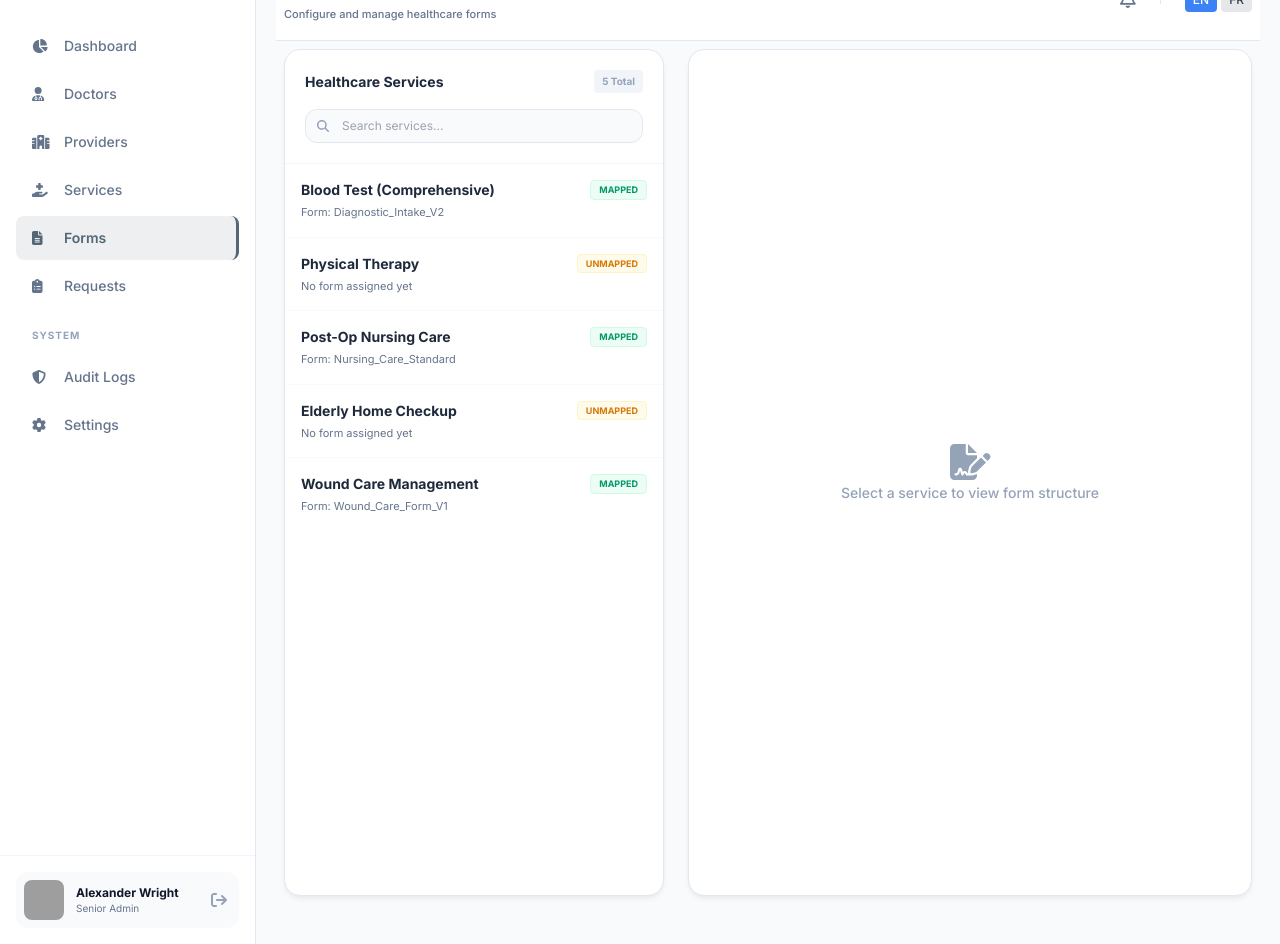
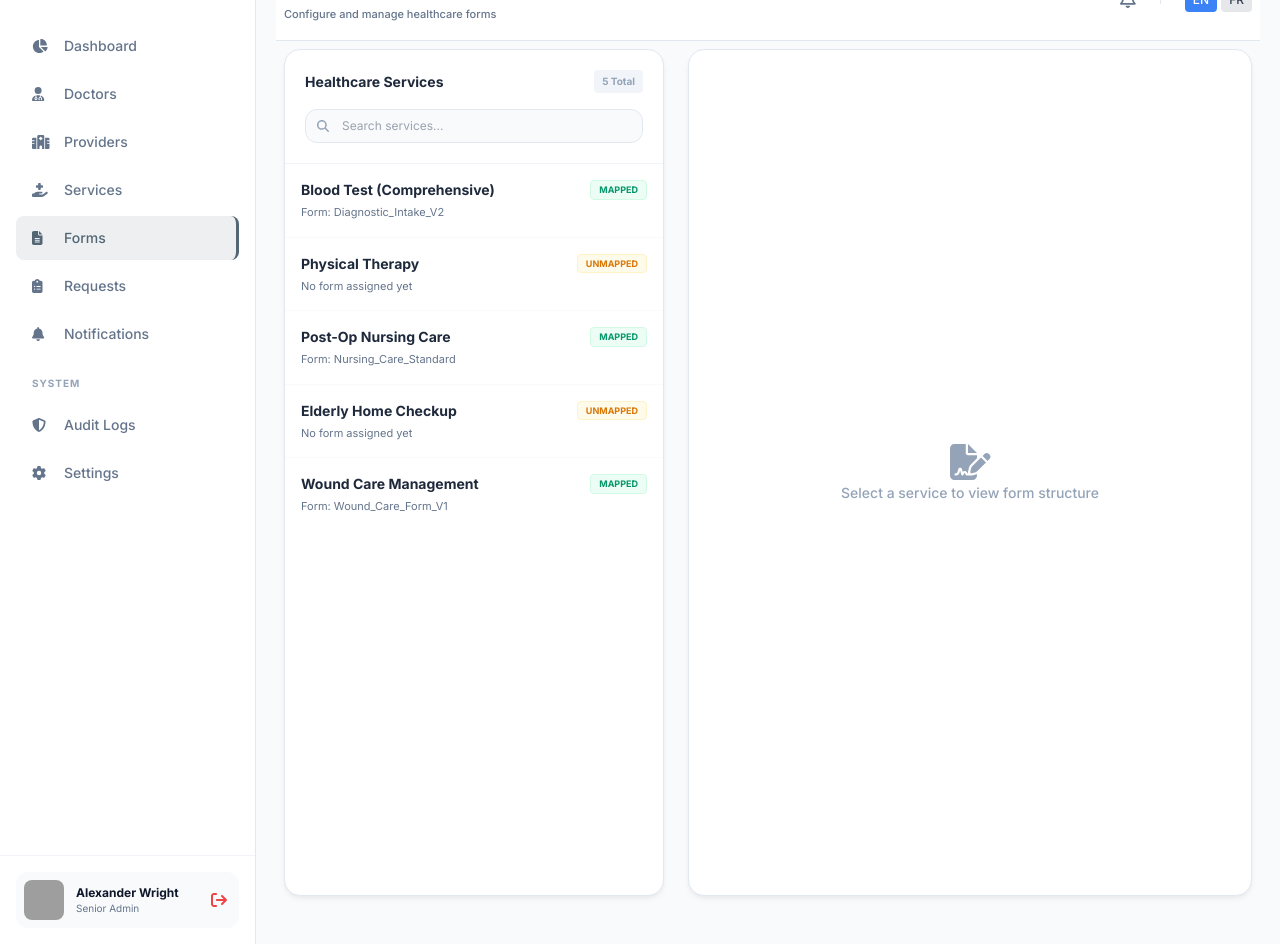
Before and after one commit to Mayuri2502/at-home-healthcare-admin-react, a React (Create React App) app: page /forms in a window 1280 px wide. Shown: the part 80-1024 px from the top of the page. Built offline with nearby package versions, Linux system fonts and the light colour scheme; sample sign-in values are in the browser's storage; grey boxes are pictures that could not be loaded.

Commit message:
navigation of sidebar not working

```diff
--- a/src/pages/forms/index.tsx
+++ b/src/pages/forms/index.tsx
@@ -5,6 +5,7 @@ import { FormStructureViewer } from './FormStructureViewer';
 import { UnmapModal } from './UnmapModal';
 import { Service } from './FormTypes';
 import LanguageSwitcher from '../../components/LanguageSwitcher';
+import Sidebar from '../../components/dashboard/Sidebar';
 
 const Forms: React.FC = () => {
   const { t } = useTranslation();
@@ -81,62 +82,7 @@ const Forms: React.FC = () => {
 
   return (
     <div className="flex h-[1024px] overflow-hidden">
-      {/* Sidebar Navigation */}
-      <aside className="w-64 bg-white border-r border-slate-200 flex flex-col flex-shrink-0">
-        <div className="p-6 flex items-center gap-3">
-          <div className="w-10 h-10 bg-primary/10 rounded-xl flex items-center justify-center">
-            <div className="static top-0">
-              <i className="fa-solid fa-atom text-primary text-xs animate-pulse"></i>
-            </div>
-          </div>
-          <span className="text-xl font-bold text-slate-800 tracking-tight">At-Home</span>
-        </div>
-        <nav className="flex-1 mt-4 overflow-y-auto px-4 space-y-1">
-          <button className="flex items-center gap-3 px-4 py-3 text-slate-500 hover:bg-slate-50 rounded-lg text-sm font-medium transition-colors w-full text-left">
-            <i className="fa-solid fa-chart-pie w-5"></i> {t('navigation.dashboard')}
-          </button>
-          <button className="flex items-center gap-3 px-4 py-3 text-slate-500 hover:bg-slate-50 rounded-lg text-sm font-medium transition-colors w-full text-left">
-            <i className="fa-solid fa-user-doctor w-5"></i> {t('navigation.doctors')}
-          </button>
-          <button className="flex items-center gap-3 px-4 py-3 text-slate-500 hover:bg-slate-50 rounded-lg text-sm font-medium transition-colors w-full text-left">
-            <i className="fa-solid fa-hospital w-5"></i> {t('navigation.providers')}
-          </button>
-          <button className="flex items-center gap-3 px-4 py-3 text-slate-500 hover:bg-slate-50 rounded-lg text-sm font-medium transition-colors w-full text-left">
-            <i className="fa-solid fa-hand-holding-medical w-5"></i> {t('navigation.services')}
-          </button>
-          <button className="sidebar-item-active flex items-center gap-3 px-4 py-3 rounded-lg text-sm font-semibold transition-colors w-full text-left">
-            <i className="fa-solid fa-file-lines w-5"></i> {t('navigation.forms')}
-          </button>
-          <button className="flex items-center gap-3 px-4 py-3 text-slate-500 hover:bg-slate-50 rounded-lg text-sm font-medium transition-colors w-full text-left">
-            <i className="fa-solid fa-clipboard-list w-5"></i> {t('navigation.requests')}
-          </button>
-          <div className="pt-4 pb-2">
-            <p className="px-4 text-[10px] font-bold text-slate-400 uppercase tracking-widest">{t('navigation.system')}</p>
-          </div>
-          <button className="flex items-center gap-3 px-4 py-3 text-slate-500 hover:bg-slate-50 rounded-lg text-sm font-medium transition-colors w-full text-left">
-            <i className="fa-solid fa-shield-halved w-5"></i> {t('navigation.auditLogs')}
-          </button>
-          <button className="flex items-center gap-3 px-4 py-3 text-slate-500 hover:bg-slate-50 rounded-lg text-sm font-medium transition-colors w-full text-left">
-            <i className="fa-solid fa-gear w-5"></i> {t('navigation.settings')}
-          </button>
-        </nav>
-        <div className="p-4 border-t border-slate-100">
-          <div className="flex items-center gap-3 p-2 bg-slate-50 rounded-xl">
-            <img
-              src="https://storage.googleapis.com/uxpilot-auth.appspot.com/avatars/avatar-2.jpg"
-              alt="Admin"
-              className="w-10 h-10 rounded-lg object-cover"
-            />
-            <div className="flex-1 min-w-0">
-              <p className="text-xs font-bold text-slate-900 truncate">{t('navigation.adminName')}</p>
-              <p className="text-[10px] text-slate-500 truncate">{t('navigation.adminRole')}</p>
-            </div>
-            <button className="text-slate-400 hover:text-danger p-1">
-              <i className="fa-solid fa-arrow-right-from-bracket"></i>
-            </button>
-          </div>
-        </div>
-      </aside>
+      <Sidebar />
 
       {/* Main Content */}
       <main className="flex-1 flex flex-col min-w-0 bg-slate-50 overflow-y-auto">
--- a/src/pages/requests/index.tsx
+++ b/src/pages/requests/index.tsx
@@ -3,6 +3,7 @@ import { useTranslation } from 'react-i18next';
 import { RequestDetailModal } from './RequestDetailModal';
 import { RequestData } from './RequestTypes';
 import LanguageSwitcher from '../../components/LanguageSwitcher';
+import Sidebar from '../../components/dashboard/Sidebar';
 
 const Requests: React.FC = () => {
   const { t } = useTranslation();
@@ -96,62 +97,7 @@ const Requests: React.FC = () => {
 
   return (
     <div className="flex h-[1024px] overflow-hidden">
-      {/* Sidebar Navigation */}
-      <aside className="w-64 bg-white border-r border-slate-200 flex flex-col flex-shrink-0">
-        <div className="p-6 flex items-center gap-3">
-          <div className="w-10 h-10 bg-primary/10 rounded-xl flex items-center justify-center">
-            <div className="static top-0">
-              <i className="fa-solid fa-atom text-primary text-xs animate-pulse"></i>
-            </div>
-          </div>
-          <span className="text-xl font-bold text-slate-800 tracking-tight">At-Home</span>
-        </div>
-        <nav className="flex-1 mt-4 overflow-y-auto px-4 space-y-1">
-          <button className="flex items-center gap-3 px-4 py-3 text-slate-500 hover:bg-slate-50 rounded-lg text-sm font-medium transition-colors w-full text-left">
-            <i className="fa-solid fa-chart-pie w-5"></i> {t('navigation.dashboard')}
-          </button>
-          <button className="flex items-center gap-3 px-4 py-3 text-slate-500 hover:bg-slate-50 rounded-lg text-sm font-medium transition-colors w-full text-left">
-            <i className="fa-solid fa-user-doctor w-5"></i> {t('navigation.doctors')}
-          </button>
-          <button className="flex items-center gap-3 px-4 py-3 text-slate-500 hover:bg-slate-50 rounded-lg text-sm font-medium transition-colors w-full text-left">
-            <i className="fa-solid fa-hospital w-5"></i> {t('navigation.providers')}
-          </button>
-          <button className="flex items-center gap-3 px-4 py-3 text-slate-500 hover:bg-slate-50 rounded-lg text-sm font-medium transition-colors w-full text-left">
-            <i className="fa-solid fa-hand-holding-medical w-5"></i> {t('navigation.services')}
-          </button>
-          <button className="flex items-center gap-3 px-4 py-3 text-slate-500 hover:bg-slate-50 rounded-lg text-sm font-medium transition-colors w-full text-left">
-            <i className="fa-solid fa-file-lines w-5"></i> {t('navigation.forms')}
-          </button>
-          <button className="sidebar-item-active flex items-center gap-3 px-4 py-3 rounded-lg text-sm font-semibold transition-colors w-full text-left">
-            <i className="fa-solid fa-clipboard-list w-5"></i> {t('navigation.requests')}
-          </button>
-          <div className="pt-4 pb-2">
-            <p className="px-4 text-[10px] font-bold text-slate-400 uppercase tracking-widest">{t('navigation.system')}</p>
-          </div>
-          <button className="flex items-center gap-3 px-4 py-3 text-slate-500 hover:bg-slate-50 rounded-lg text-sm font-medium transition-colors w-full text-left">
-            <i className="fa-solid fa-shield-halved w-5"></i> {t('navigation.auditLogs')}
-          </button>
-          <button className="flex items-center gap-3 px-4 py-3 text-slate-500 hover:bg-slate-50 rounded-lg text-sm font-medium transition-colors w-full text-left">
-            <i className="fa-solid fa-gear w-5"></i> {t('navigation.settings')}
-          </button>
-        </nav>
-        <div className="p-4 border-t border-slate-100">
-          <div className="flex items-center gap-3 p-2 bg-slate-50 rounded-xl">
-            <img
-              src="https://storage.googleapis.com/uxpilot-auth.appspot.com/avatars/avatar-2.jpg"
-              alt="Admin"
-              className="w-10 h-10 rounded-lg object-cover"
-            />
-            <div className="flex-1 min-w-0">
-              <p className="text-xs font-bold text-slate-900 truncate">{t('navigation.adminName')}</p>
-              <p className="text-[10px] text-slate-500 truncate">{t('navigation.adminRole')}</p>
-            </div>
-            <button className="text-slate-400 hover:text-danger p-1">
-              <i className="fa-solid fa-arrow-right-from-bracket"></i>
-            </button>
-          </div>
-        </div>
-      </aside>
+      <Sidebar />
 
       {/* Main Content */}
       <main className="flex-1 flex flex-col min-w-0 bg-slate-50 overflow-hidden gap-0">
```
Also changed, not shown: 2 other files (tests, documents, lock files or other folders).
